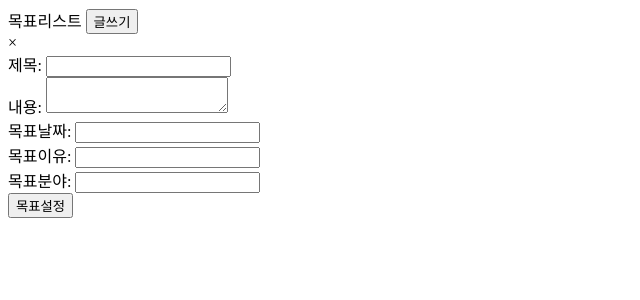
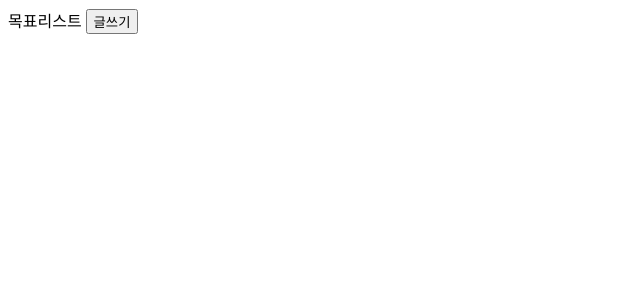
Before and after one commit to sgu960323/2020-goallist, a Django app: template Goal/templates/main.html in a window 1280 px wide. Shown: the top 300 px of the page, without its empty margins (0-640 px from the left). Run offline with Django 3.2, Linux system fonts and the light colour scheme; the template is opened without the code that fills it, so the values that code supplies are empty.

Commit message:
add css & modal popup

```diff
--- /dev/null
+++ b/Goal/static/css/style.css
@@ -0,0 +1,23 @@
+.modal{
+    display:none;
+    z-index:1;
+    position:fixed;
+    left:0;
+    top:0;
+    width:100%;
+    height:100%;
+}
+.modal-content{
+    margin:15% auto;
+    background-color: rgba(127, 122, 146, 0.85);
+}
+.close{
+    color:yellowgreen;
+    float: right;
+    font-size:25px;
+}
+
+.close:hover{
+    color:black;
+    cursor:pointer;
+}
--- a/Goal/templates/main.html
+++ b/Goal/templates/main.html
@@ -1,4 +1,8 @@
+{% load static %}
 <html>
+<head>
+    <link rel="stylesheet" type="text/css" href="{% static 'css/style.css' %}">
+</head>
 <body>
 
     <div name='top'>
@@ -11,24 +15,28 @@
     <div id="myModal" class="modal">
         <!-- modal_content-->
         <div class="modal-content">
-        <span class="close">&times;</span>
+        <span id="myclose" class="close">&times;</span>
         <form method="POST">{% csrf_token %}
             제목: <input name="title" type="text" required><br>
             내용: <textarea name="body" required></textarea><br>
             목표날짜: <input type="text" required><br>
             목표이유: <input type="text" required><br>
-            목표분야: <input type="text" required><br>
+            목표분야: <input type="text" required><br><br>
             <button type="submit">목표설정</button>
         </form>
         </div>
     </div>
-
-
     <script>
         var modal=document.getElementById('myModal');
+        var close=document.getElementById('myclose');
         function mymodal(){
             modal.style.display="block";
         }
+        close.onclick=function(){
+            modal.style.display="none";
+        }
     </script>
+
+
 </body>
 </html>
```
